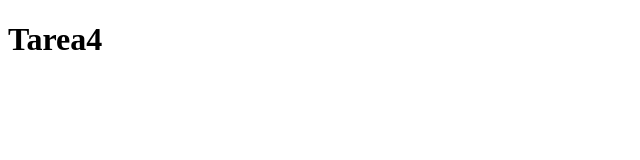
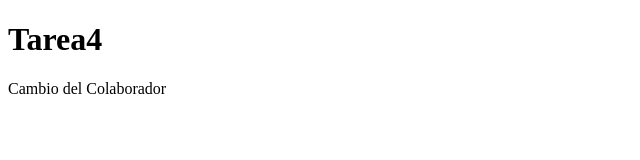
Before and after one commit to Alvaro2004521/Tarea4, a plain HTML site: page index.html in a window 1280 px wide. Shown: the whole page, without its empty margins (0-640 px from the left). Drawn offline with Linux system fonts and the light colour scheme.

Commit message:
Desde colaborador

```diff
--- a/index.html
+++ b/index.html
@@ -7,5 +7,6 @@
 </head>
 <body>
     <h1>Tarea4</h1>
+    <p>Cambio del Colaborador</p>
 </body>
 </html>
```
